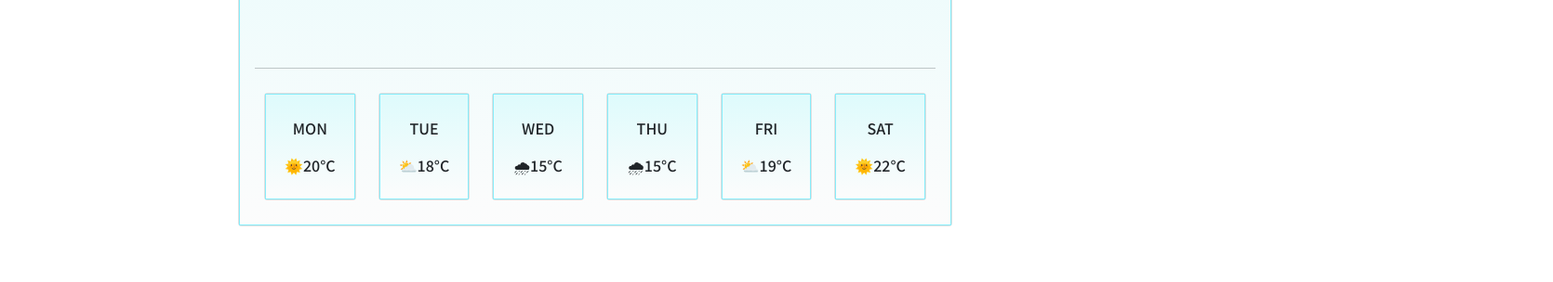
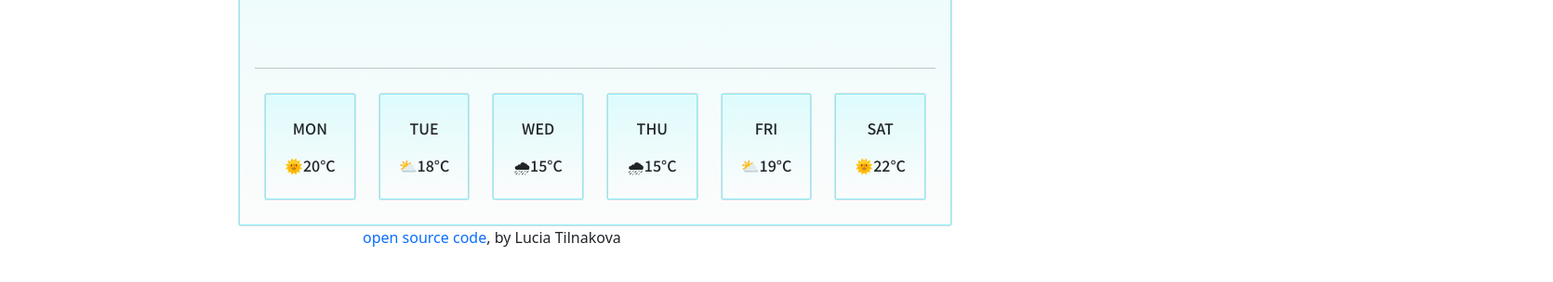
Before and after one commit to LuciaTilnakova/Weather-app, a plain HTML site: page index.html in a window 1280 px wide. Shown: the part 322-626 px from the top of the page at 93% size, 1670 px wide, since content can reach past the window. Drawn offline with nearby package versions, Linux system fonts and the light colour scheme.

Commit message:
added source code link

```diff
--- a/index.html
+++ b/index.html
@@ -65,7 +65,7 @@
             <div class="col-4">
               <h1>
                 <span class="temperature">18</span>
-                <span class="degrees">°C<a href="#"></a> </span>
+                <span class="degrees">°C </span>
               </h1>
             </div>
             <div class="col-4">
@@ -113,6 +113,14 @@
         </div>
       </div>
     </div>
+    <p class="source-code">
+      <a
+        id="source-code-link"
+        href="https://github.com/LuciaTilnakova/Weather-app"
+      >
+        open source code</a
+      >, by Lucia Tilnakova
+    </p>
     <script
       src="https://kit.fontawesome.com/821af1b3d6.js"
       crossorigin="anonymous"
--- a/style.css
+++ b/style.css
@@ -58,10 +58,6 @@ form {
   color: #306beb;
 }
 
-a {
-  text-decoration: none;
-}
-
 ul {
   line-height: 40px;
   list-style: none;
@@ -75,3 +71,12 @@ ul {
   text-align: center;
   line-height: 40px;
 }
+
+.source-code {
+  position: relative;
+  left: 390px;
+}
+
+#source-code-link {
+  text-decoration: none;
+}
```
